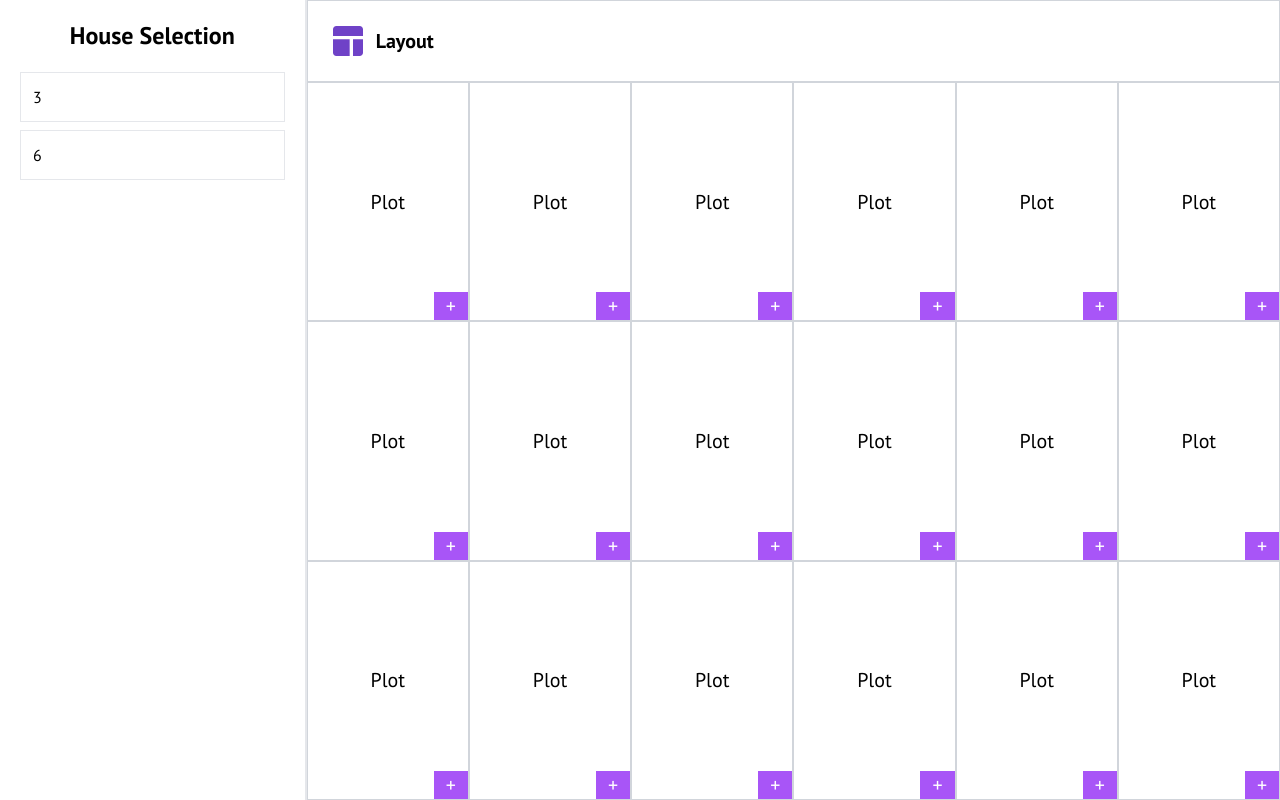
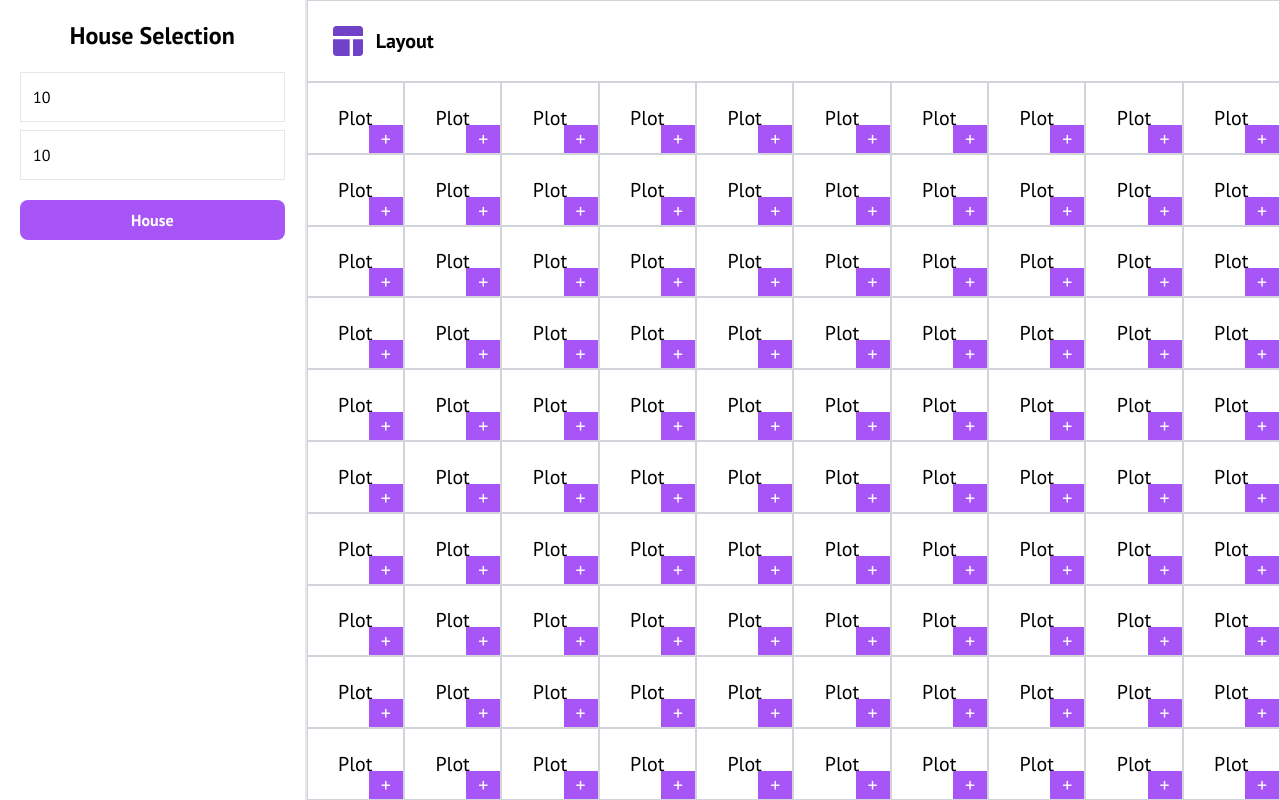
Before and after one commit to heyyakash/houseproblem, a React (Vite) app: page / in a window 1280 px wide. Built offline with nearby package versions, Linux system fonts and the light colour scheme.

Commit message:
added new page

```diff
--- a/src/App.jsx
+++ b/src/App.jsx
@@ -1,22 +1,20 @@
 import { useState } from 'react'
 import Main from './components/Main'
+import Sidebar from './components/Sidebar'
 
 function App() {
-  const [vertical, setVertical] = useState(3)
-  const [horizontal, setHorizontal] = useState(6)
-
+  const [vertical, setVertical] = useState(10)
+  const [horizontal, setHorizontal] = useState(10)
+  const dict = {
+    Restaurant: [],
+    Hospital: [],
+    Gym: [],
+    House: []
+  }
   return (
     <div className='flex lg:h-[100vh]'>
-    <div className='h-full w-[400px] hidden lg:flex bg-white  flex-col'>
-      <div className='w-full font-bold py-5 grid place-items-center'>
-        <h2 className='text-2xl'>House Selection</h2>
-      </div>
-      <div className='flex flex-col gap-2 px-5'>
-        <input type="number" value = {vertical} onChange={(e)=>setVertical(e.target.value)} placeholder='veritical' className='border outline-none p-3' />
-        <input type="number" value = {horizontal} onChange={(e)=>setHorizontal(e.target.value)} placeholder='Horizontal' className='border outline-none p-3' />
-      </div>
-    </div>
-    <Main l = {horizontal} b = {vertical} />
+      <Sidebar vertical={vertical} horizontal={horizontal} dict={dict} />
+      <Main l={horizontal} b={vertical} dict={dict} />
     </div>
   )
 }
```
